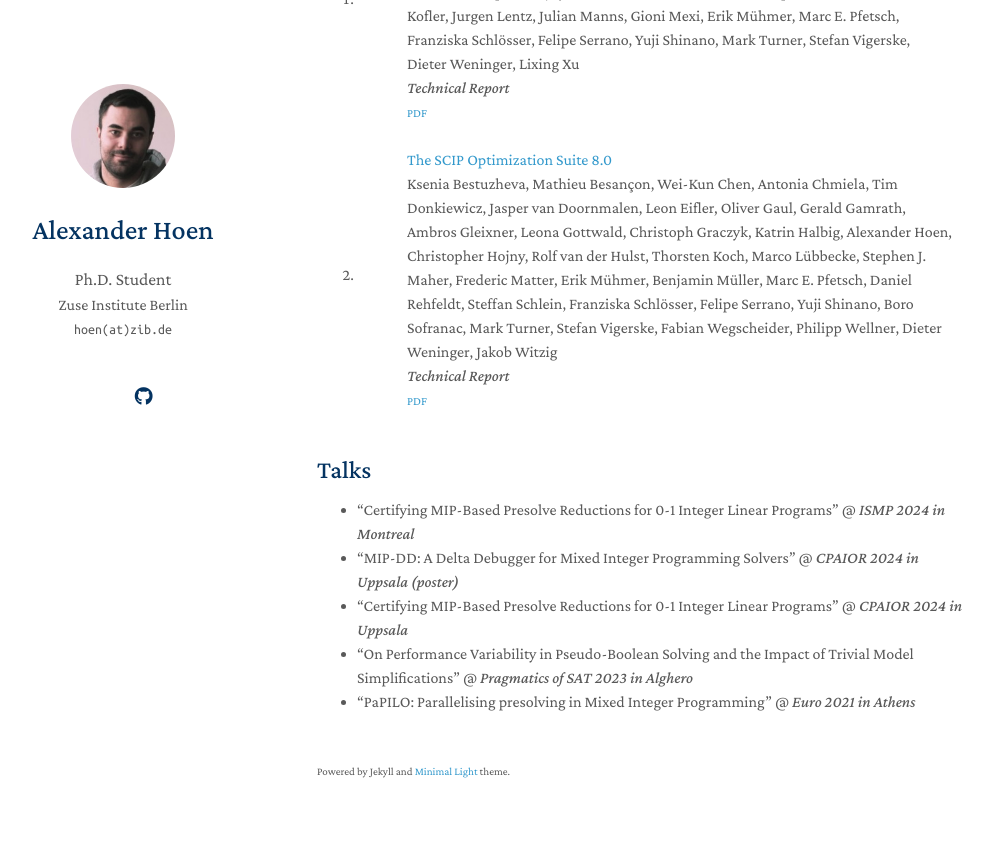
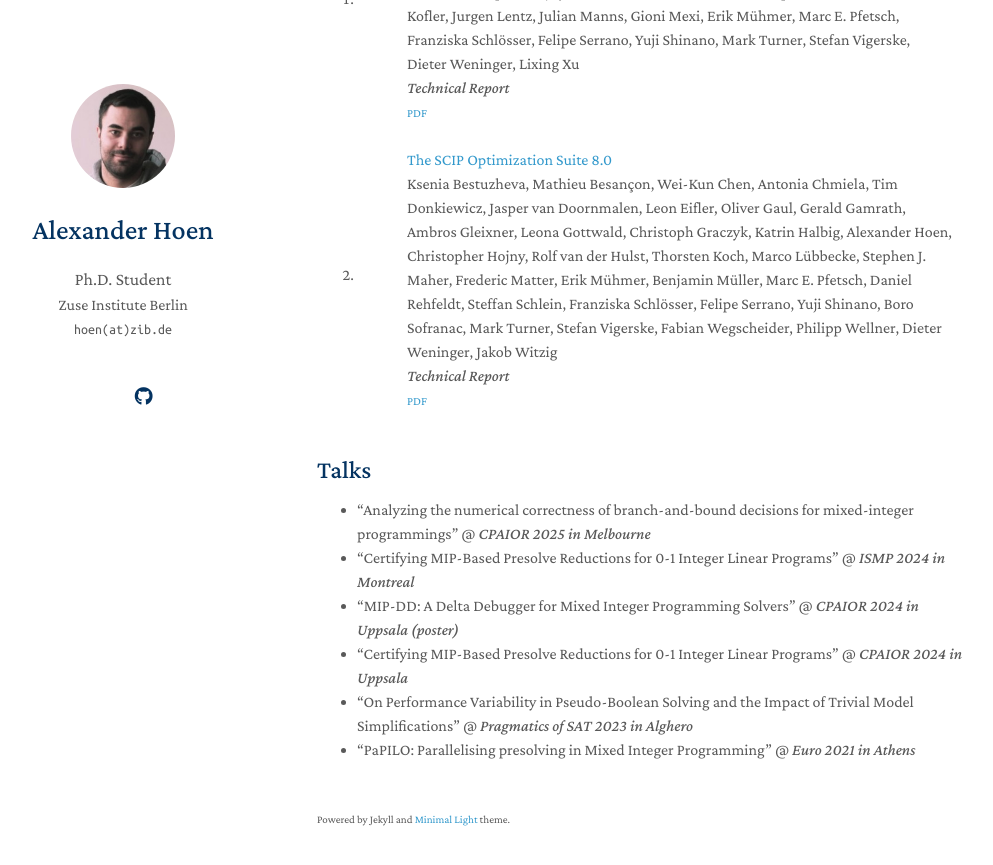
Before and after one commit to alexhoen/alexhoen.github.io, a Jekyll site: the page built from index.md, in a window 1280 px wide and 900 px high, scrolled down 2241 px. Shown: the top 865 px of the window, without its empty margins (153-1146 px from the left). Built offline with Jekyll 4.4.1, drawn with Linux system fonts in a browser that asks for light colours; nearby versions of some CDN libraries; a style sheet for code colours, icons or effects is not loaded; our own code applies the rules of GitHub Pages for plain Markdown files; some of the changed text lies outside the part shown.

Commit message:
Update index.md

```diff
--- a/index.md
+++ b/index.md
@@ -4,7 +4,7 @@ layout: homepage
 
 ## About Me
 
-I am a ph.d. researcher in the [IOL]([https://github.com/ZIB-IOL](https://iol.zib.de/)) group at Zuse-Institut Berlin. I am the maintainer of the presolving library [PaPILO](https://github.com/scipopt/papilo) and a developer in [SCIP](https://github.com/scipopt/).
+I am a ph.d. researcher at the HTW Berlin and a guest at [IOL]([https://github.com/ZIB-IOL](https://iol.zib.de/)) group at Zuse-Institut Berlin. I am the maintainer of the presolving library [PaPILO](https://github.com/scipopt/papilo) and a developer in [SCIP](https://github.com/scipopt/).
 
 ## Research Interests
 
@@ -18,6 +18,7 @@ I study mixed integer linear programming, with a special interest in exact solvi
 
 ## Talks
 
+- "Analyzing the numerical correctness of branch-and-bound decisions for mixed-integer programmings" @ *CPAIOR 2025 in Melbourne*
 - "Certifying MIP-Based Presolve Reductions for 0-1 Integer Linear Programs" @ *ISMP 2024 in Montreal*
 - "MIP-DD: A Delta Debugger for Mixed Integer Programming Solvers" @ *CPAIOR 2024 in Uppsala (poster)*
 - "Certifying MIP-Based Presolve Reductions for 0-1 Integer Linear Programs" @ *CPAIOR 2024 in Uppsala*
```
